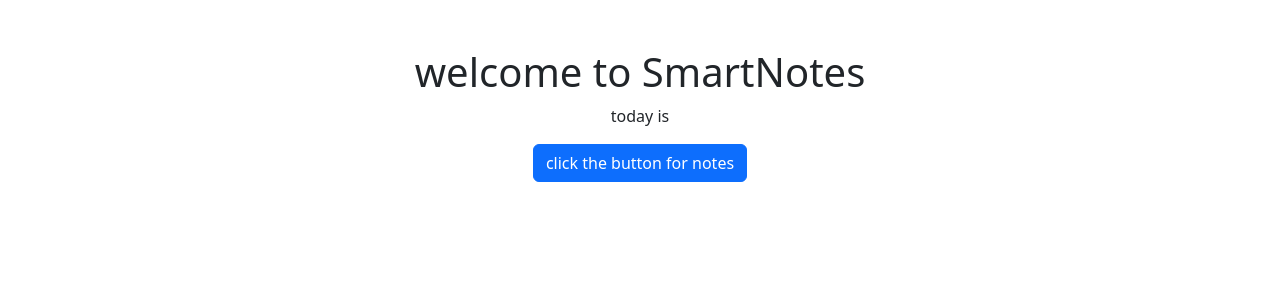
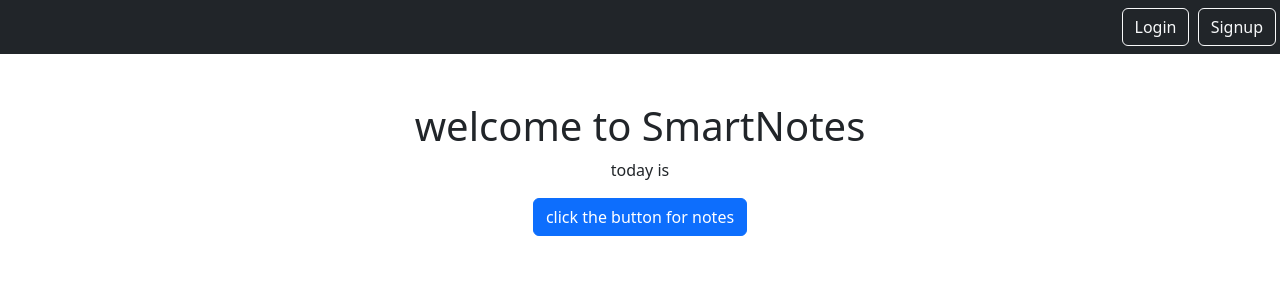
Before and after one commit to attiqrehman-ar/Django-Assentials-learn-Django-, a Django app: page / in a window 1280 px wide. Shown: the top 300 px of the page. Run offline with Django 5.2, Linux system fonts and the light colour scheme.

Commit message:
add nav bar functionality

```diff
--- a/static/templates/base.html
+++ b/static/templates/base.html
@@ -7,8 +7,23 @@
 </head>
 
 <body>
+<nav class="navbar navbar-dark bg-dark">
+<div class="ms-auto">
+{% if user.is_authenticated %}
+
+<a href="{% url 'notes.list' %}" class="btn btn-outline-light me-1">Home</a>
+<a href="{% url 'notes.new' %}" class="btn btn-outline-light me-1">Create</a>
+{% else %}
+<a href="{% url 'login' %}" class="btn btn-outline-light me-1">Login</a>
+<a href="{% url 'Signup' %}" class="btn btn-outline-light me-1">Signup</a>
+{% endif %}
+</div>
+
+</nav>
+
     <div class="my-5 text-center container">
     {% block content %}
+
     {% endblock %}
 </div>
 </body>
```
